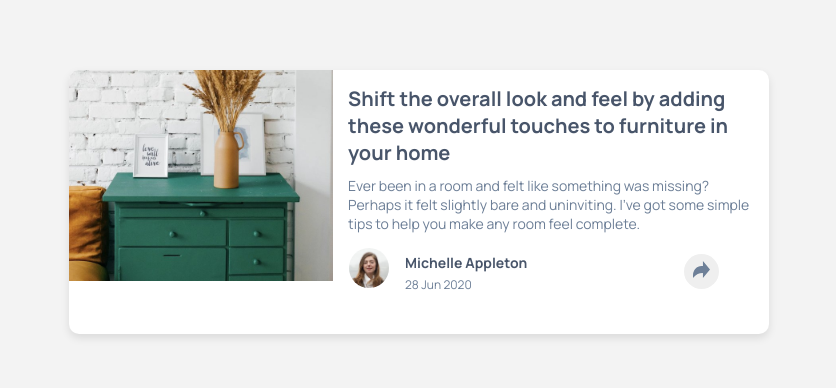
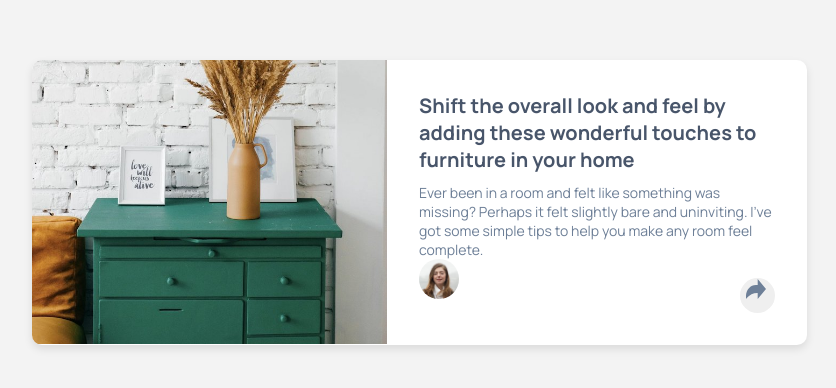
Before and after one commit to SadorDev/Article-Preview-Component, a plain HTML site: page index.html in a window 1280 px wide. Shown: the part 198-586 px from the top of the page, without its empty margins (221-1057 px from the left). Drawn offline with Linux system fonts and the light colour scheme.

Commit message:
Altered HTML structure and Styling.

```diff
--- a/index.html
+++ b/index.html
@@ -12,49 +12,52 @@
   <link rel="preconnect" href="https://fonts.gstatic.com" crossorigin>
   <link href="https://fonts.googleapis.com/css2?family=Manrope:wght@200..800&display=swap" rel="stylesheet">
 
-  <title>Frontend Mentor | Article preview component</title>
-
+  <title>Frontend Mentor | Article Preview Component</title>
 </head>
 
 <body>
-  <article class="article_card">
+  <article class="article_card" aria-labelledby="article_content_heading">
+
     <div class="article_image_container">
-      <img src="./images/drawers.jpg" alt="card_poster">
+      <img class="article_image" src="./images/drawers.jpg" alt="Green chest of drawers with decorative items">
     </div>
-    <section class="article_content">
 
-      <div class="article_text_container">
-        <h1 class="article_content_heading">Shift the overall look and feel by adding these wonderful touches to
-          furniture
-          in your home</h1>
-        <p class="article_content_text">Ever been in a room and felt like something was missing? Perhaps it felt
-          slightly
-          bare and uninviting. I’ve got some simple tips to help you make any room feel complete.</p>
-      </div>
-      <div class="article_author">
-        <figure class="article_profile">
-          <img class="article_profile_avatar" src="images/avatar-michelle.jpg" alt="Michelle_profile_picture" />
-          <figcaption class="article_title_name">Michelle Appleton</figcaption>
-        </figure>
-        <time class="article_date" datetime="2020-06-28">28 Jun 2020</time>
-      </div>
+    <div class="article_content">
+      <h2 class="article_content_heading">Shift the overall look and feel by adding these wonderful touches to furniture
+        in your home</h2>
+      <p class="article_content_text">Ever been in a room and felt like something was missing? Perhaps it felt slightly
+        bare and uninviting. I’ve got some simple tips to help you make any room feel complete.</p>
 
-      <div class="button_container">
-        <button id="hover" class="share_button" onclick="toggleHover()" type="button">
-          <img class="toggle_icons" src="./images/icon-share.svg" alt="share-icon" />
-          <div class="visible">
-            <p class="toggle_text"> SHARE </p>
-            <img class="toggle_icons" src="./images/icon-facebook.svg" alt="facebook icon" />
-            <img class="toggle_icons" src="./images/icon-pinterest.svg" alt="pintrest icon" />
-            <img class="toggle_icons" src="./images/icon-twitter.svg" alt="twitter icon " />
-          </div>
-        </button>
-      </div>
+        <div class="article_profile">
+          <img class="article_profile_avatar" src="images/avatar-michelle.jpg" alt="Photo of Michelle Appleton">
+          <!-- <span class="article_title_name">Michelle Appleton</span> -->
+          <!-- <time class="article_date" datetime="2020-06-28">28 Jun 2020</time> -->
 
-    </section>
+          <button class="share_button" onclick="toggleHover()" id="hover" aria-label="Share article" type="button">
+            <img class="share_icon" src="./images/icon-share.svg" alt="Share icon">
+          </button>
 
+        </div>
+    </div>
   </article>
-  <script src="app.js"> </script>
+
+
+  <!-- POPUP CONTAINER -->
+
+  <!-- <div class="share_popup">
+          <h3 class="share_popup_heading">Share</h3>
+          <a href="" aria-label="Share on Facebook">
+            <img class="toggle_icons" src="./images/icon-facebook.svg" alt="Facebook icon">
+          </a>
+          <a href="" aria-label="Share on Pinterest">
+            <img class="toggle_icons" src="./images/icon-pinterest.svg" alt="Pinterest icon">
+          </a>
+          <a href="" aria-label="Share on Twitter">
+            <img class="toggle_icons" src="./images/icon-twitter.svg" alt="Twitter icon">
+          </a>
+        </div> -->
+
+  <script src="app.js"></script>
 </body>
 
 </html>
--- a/styles.css
+++ b/styles.css
@@ -1,34 +1,93 @@
-* {
+/*  RESET  */
+/* Box sizing rules */
+*,
+*::before,
+*::after {
+  box-sizing: border-box;
+}
+
+/* Prevent font size inflation */
+html {
+  -moz-text-size-adjust: none;
+  -webkit-text-size-adjust: none;
+  text-size-adjust: none;
+}
+
+/* Remove default margin in favour of better control in authored CSS */
+body,
+h1,
+h2,
+h3,
+h4,
+p,
+figure,
+blockquote,
+dl,
+dd {
   margin: 0;
-  padding: 0;
-  box-sizing: border-box;
-  font-family: "Manrope", sans-serif;
+}
+
+/* Remove list styles on ul, ol elements with a list role, which suggests default styling will be removed */
+ul[role="list"],
+ol[role="list"] {
+  list-style: none;
+}
+
+/* A elements that don't have a class get default styles */
+a:not([class]) {
+  text-decoration-skip-ink: auto;
+  color: currentColor;
+}
+
+/* Ensure images and picture elements scale with their containers and are displayed as block elements */
+img,
+picture {
+  max-width: 100%;
+  display: block;
+}
+
+/* Remove default border and enable pointer cursor for buttons */
+button {
+  border: none;
+  cursor: pointer;
+}
+
+/* Inherit fonts for inputs and buttons */
+input,
+button,
+textarea,
+select {
+  font: inherit;
 }
 
 body {
-  background-color: #f3f3f3;
   display: flex;
   justify-content: center;
   align-items: center;
   min-height: 100vh;
+  font-family: "Manrope", sans-serif;
+  background-color: #f3f3f3;
 }
 
+/* MAIN CARD */
 .article_card {
   display: flex;
-  max-width: 700px;
-  background-color: #ffffff;
+  max-width: 775px;
+  overflow: hidden;
   border-radius: 10px;
   box-shadow: 0 4px 8px rgba(0, 0, 0, 0.1);
-  overflow: hidden;
+  background-color: #ffffff;
 }
 
-.article_image_container img {
-  display: block;
-  width: 100%;
+/* LEFT SIDE: IMAGE  */
+.article_image_container {
+  flex: 1;
 }
 
-.article_text_container {
-  margin: 15px;
+/* RIGHT SIDE CONTENT */
+.article_content {
+  flex: 1;
+  padding: 2rem;
 }
 
 .article_content_heading {
@@ -42,9 +101,18 @@ body {
   color: hsl(214, 17%, 51%);
 }
 
+.article_profile {
+  display: flex;
+  align-items: baseline;
+}
+
+.article_profile_avatar,
+.share_button {
+  display: flex;
+}
+
 .article_profile_avatar {
   position: relative;
-  left: 1em;
   width: 40px;
   height: 40px;
   border-radius: 50%;
@@ -52,35 +120,32 @@ body {
 
 .article_title_name {
   position: relative;
-  left: 4.5rem;
-  bottom: 2.5rem;
+  left: 3.5rem;
   font-size: 0.875rem;
   font-weight: 700;
   color: hsl(217, 19%, 35%);
 }
 
 .article_date {
-  position: relative;
-  left: 4.5rem;
-  bottom: 2.5rem;
   font-size: 0.75rem;
   color: hsl(214, 17%, 51%);
 }
 
-.button_container {
-  display: flex;
-  justify-content: flex-end;
-  position: relative;
-  cursor: pointer;
-  height: 0;
-  -webkit-user-select: none;
-  -moz-user-select: none;
-  -ms-user-select: none;
-  user-select: none;
+.share_button {
+  /* position: relative; */
+  margin-left: auto;
+  width: 35px;
+  height: 35px;
+  border-radius: 50%;
 }
 
-/* PopUp Container */
-.button_container .visible {
+.share_button img {
+  width: 1.25em;
+  height: 1.25em;
+}
+
+/* POPUP CONTAINER */
+.share_popup .visible {
   visibility: hidden;
   width: 160px;
   background-color: hsl(217, 19%, 35%);
@@ -95,7 +160,7 @@ body {
   margin-left: -80px;
 }
 
-.button_container .visible::after {
+.share_popup .visible::after {
   content: "";
   position: absolute;
   top: 100%;
@@ -106,46 +171,16 @@ body {
   border-color: #fff transparent transparent transparent;
 }
 
-.button_container .show {
+.share_popup .show {
   visibility: visible;
   -webkit-animation: fadeIn 1s;
   animation: fadeIn 1s;
 }
 
-.share_button {
-  position: relative;
-  bottom: 6em;
-  right: 50px;
-  width: 35px;
-  height: 35px;
-  border: none;
-  border-radius: 50%;
-  cursor: pointer;
-}
-
-.share_button img {
-  width: 1.25em;
-  height: 1.25em;
-}
-
 /* Media Query */
-@media (max-width: 426px) {
+@media (max-width: 600px) {
   .article_card {
     flex-direction: column;
-  }
-
-  .article_image_container {
-    width: 100%;
-  }
-
-  .article_image_container img {
-    width: 100%;
-    height: auto;
-    object-fit: cover;
-  }
-
-  .article_content {
-    padding: 15px;
   }
 
   .article_author {
@@ -159,10 +194,6 @@ body {
     margin-bottom: 10px;
   }
 
-  .button_container {
-    align-self: flex-end;
-  }
-
   .article_date {
     margin-top: 5px;
   }
```
